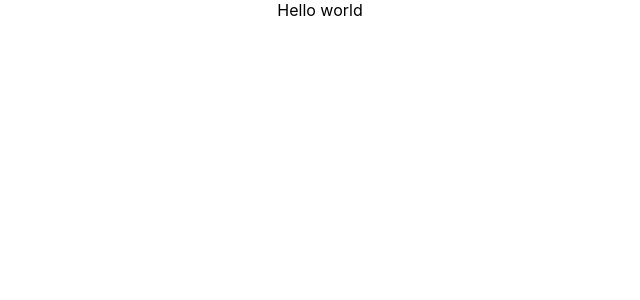
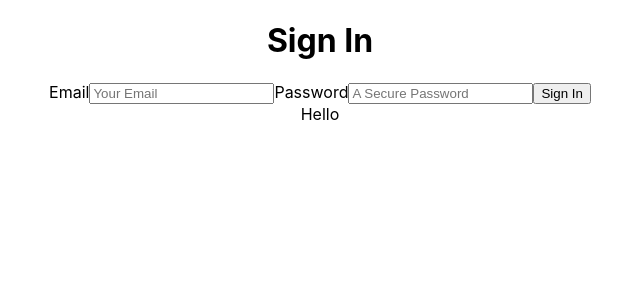
Before and after one commit to ItsLhun/project-tipper, a React (Create React App) app in the folder client/: page /sign-up in a window 1280 px wide. Shown: the top 300 px of the page, without its empty margins (320-960 px from the left). Built offline with nearby package versions, Linux system fonts and the light colour scheme; no server answers.

Commit message:
complete sign in barebones

```diff
--- a/client/package.json
+++ b/client/package.json
@@ -6,6 +6,7 @@
     "@testing-library/jest-dom": "^5.15.0",
     "@testing-library/react": "^11.2.7",
     "@testing-library/user-event": "^12.8.3",
+    "axios": "^0.24.0",
     "react": "^17.0.2",
     "react-dom": "^17.0.2",
     "react-router-dom": "^5.3.0",
--- a/client/src/App.jsx
+++ b/client/src/App.jsx
@@ -1,8 +1,74 @@
-import React from 'react';
+import React, { useState, useEffect } from 'react';
+import { Route, Switch } from 'react-router-dom';
+import ProtectedRoute from './components/ProtectedRoute';
+import { signOut, loadAuthenticatedUser } from './services/auth';
+
+import SignInView from './views/SignIn/SignIn';
+import SignUpView from './views/SignUp/SignUp';
+import HomeView from './views/Home/Home';
+
 import './App.css';
 
 function App() {
-  return <div className="App">Hello world</div>;
+  const [user, setUser] = useState(null);
+  const [loaded, setLoaded] = useState(false);
+
+  useEffect(() => {
+    loadUser();
+  }, []);
+
+  const loadUser = async () => {
+    try {
+      const user = await loadAuthenticatedUser();
+      if (user) {
+        setUser(user);
+      }
+    } catch (error) {
+      console.log(error);
+    }
+    setLoaded(true);
+  };
+
+  const signOutHandler = async () => {
+    try {
+      await signOut();
+      setUser(null);
+    } catch (error) {
+      console.log(error);
+    }
+  };
+
+  return (
+    <div className="App">
+      <Switch>
+        <Route
+          path="/"
+          render={(props) => <HomeView {...props} user={user} />}
+          exact
+        />
+        <ProtectedRoute
+          path="/sign-up"
+          authorized={!loaded || !user}
+          redirect="/"
+          render={(props) => (
+            <SignUpView {...props} onAuthenticationChange={setUser} />
+          )}
+          exact
+        />
+        <ProtectedRoute
+          path="/sign-in"
+          authorized={!loaded || !user}
+          redirect="/"
+          render={(props) => (
+            <SignInView {...props} onAuthenticationChange={setUser} />
+          )}
+          exact
+        />
+      </Switch>
+      Hello {user?.name}
+      {user && <button onClick={signOutHandler}>Sign Out</button>}
+    </div>
+  );
 }
 
 export default App;
--- /dev/null
+++ b/client/src/components/ProtectedRoute.jsx
@@ -0,0 +1,8 @@
+import { Route, Redirect } from 'react-router-dom';
+
+const ProtectedRoute = ({ authorized, path, redirect, ...props }) =>
+  (authorized && <Route path={path} {...props} />) || (
+    <Redirect path={path} to={redirect} />
+  );
+
+export default ProtectedRoute;
--- /dev/null
+++ b/client/src/views/Home/Home.jsx
@@ -0,0 +1,7 @@
+import React from 'react';
+
+function HomeView() {
+  return <div></div>;
+}
+
+export default HomeView;
--- /dev/null
+++ b/client/src/views/SignIn/SignIn.jsx
@@ -0,0 +1,60 @@
+import React, { useState } from 'react';
+import { signIn } from '../../services/auth';
+
+function SignInView(props) {
+  const [email, setEmail] = useState('');
+  const [password, setPassword] = useState('');
+
+  const handleSubmit = async (e) => {
+    e.preventDefault();
+    try {
+      const user = await signIn(email, password);
+      props.onAuthenticationChange(user);
+    } catch (error) {
+      console.log('Log in error: ', error);
+    }
+  };
+
+  const handleInputChange = (e) => {
+    const { name, value } = e.target;
+    switch (name) {
+      case 'email':
+        setEmail(value);
+        break;
+      case 'password':
+        setPassword(value);
+        break;
+      default:
+        break;
+    }
+  };
+
+  return (
+    <div>
+      <h1>Sign In</h1>
+      <form onSubmit={handleSubmit}>
+        <label htmlFor="input-email">Email</label>
+        <input
+          id="input-email"
+          type="email"
+          placeholder="Your Email"
+          name="email"
+          value={email}
+          onChange={handleInputChange}
+        />
+        <label htmlFor="input-password">Password</label>
+        <input
+          id="input-password"
+          type="password"
+          placeholder="A Secure Password"
+          name="password"
+          value={password}
+          onChange={handleInputChange}
+        />
+        <button>Sign In</button>
+      </form>
+    </div>
+  );
+}
+
+export default SignInView;
--- /dev/null
+++ b/client/src/views/SignUp/SignUp.jsx
@@ -0,0 +1,62 @@
+import React, { useState } from 'react';
+
+import { signUp } from '../../services/auth';
+
+function SignUpView(props) {
+  const [name, setName] = useState('');
+  const [email, setEmail] = useState('');
+  const [password, setPassword] = useState('');
+
+  const handleSubmit = async (e) => {
+    e.preventDefault();
+    try {
+      const user = await signUp(email, password);
+      props.onAuthenticationChange(user);
+    } catch (error) {
+      console.log('Log in error: ', error);
+    }
+  };
+
+  const handleInputChange = (e) => {
+    const { name, value } = e.target;
+    switch (name) {
+      case 'email':
+        setEmail(value);
+        break;
+      case 'password':
+        setPassword(value);
+        break;
+      default:
+        break;
+    }
+  };
+
+  return (
+    <div>
+      <h1>Sign In</h1>
+      <form onSubmit={handleSubmit}>
+        <label htmlFor="input-email">Email</label>
+        <input
+          id="input-email"
+          type="email"
+          placeholder="Your Email"
+          name="email"
+          value={email}
+          onChange={handleInputChange}
+        />
+        <label htmlFor="input-password">Password</label>
+        <input
+          id="input-password"
+          type="password"
+          placeholder="A Secure Password"
+          name="password"
+          value={password}
+          onChange={handleInputChange}
+        />
+        <button>Sign In</button>
+      </form>
+    </div>
+  );
+}
+
+export default SignUpView;
```
Also changed, not shown: client/src/views/Home/Home.scss (added), client/src/views/SignIn/SignIn.scss (added), client/src/views/SignUp/SignUp.scss (added), 2 other files (tests, documents, lock files or other folders).
